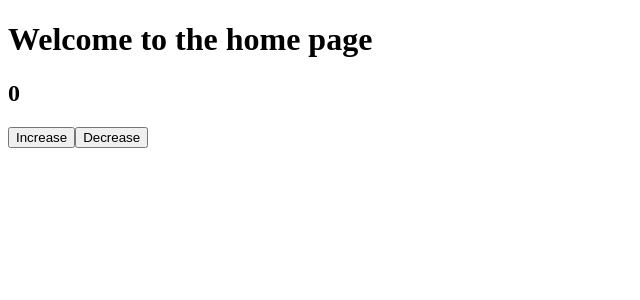
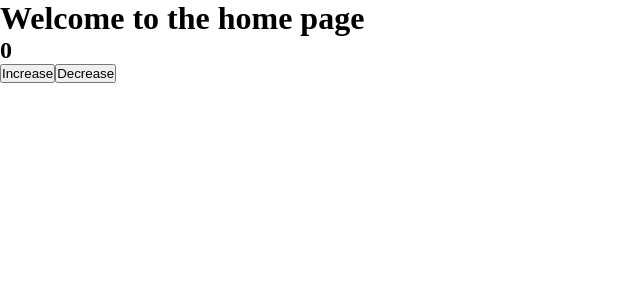
Before and after one commit to Movgto/full-stack-app, a React (Create React App) app: page / in a window 1280 px wide. Shown: the top 300 px of the page, without its empty margins (0-640 px from the left). Built offline with nearby package versions, Linux system fonts and the light colour scheme.

Commit message:
Fix style linters

```diff
--- /dev/null
+++ b/src/index.css
@@ -0,0 +1,9 @@
+*,
+*::after,
+*::before {
+  -webkit-box-sizing: border-box;
+  -moz-box-sizing: border-box;
+  box-sizing: border-box;
+  margin: 0;
+  padding: 0;
+}
--- a/src/index.js
+++ b/src/index.js
@@ -4,6 +4,7 @@ import { Provider } from 'react-redux';
 import App from './App';
 // import reportWebVitals from './reportWebVitals';
 import store from './store/store';
+import './index.css';
 
 const root = ReactDOM.createRoot(document.getElementById('root'));
 root.render(
```
